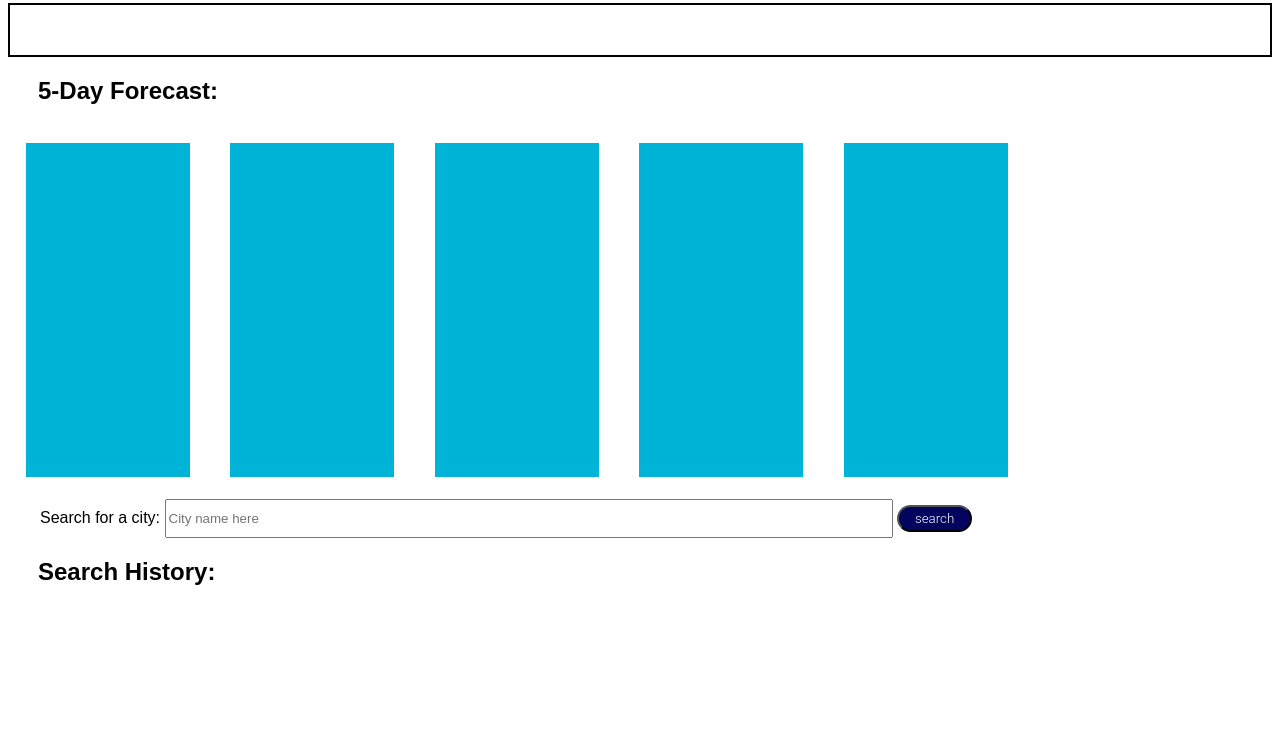
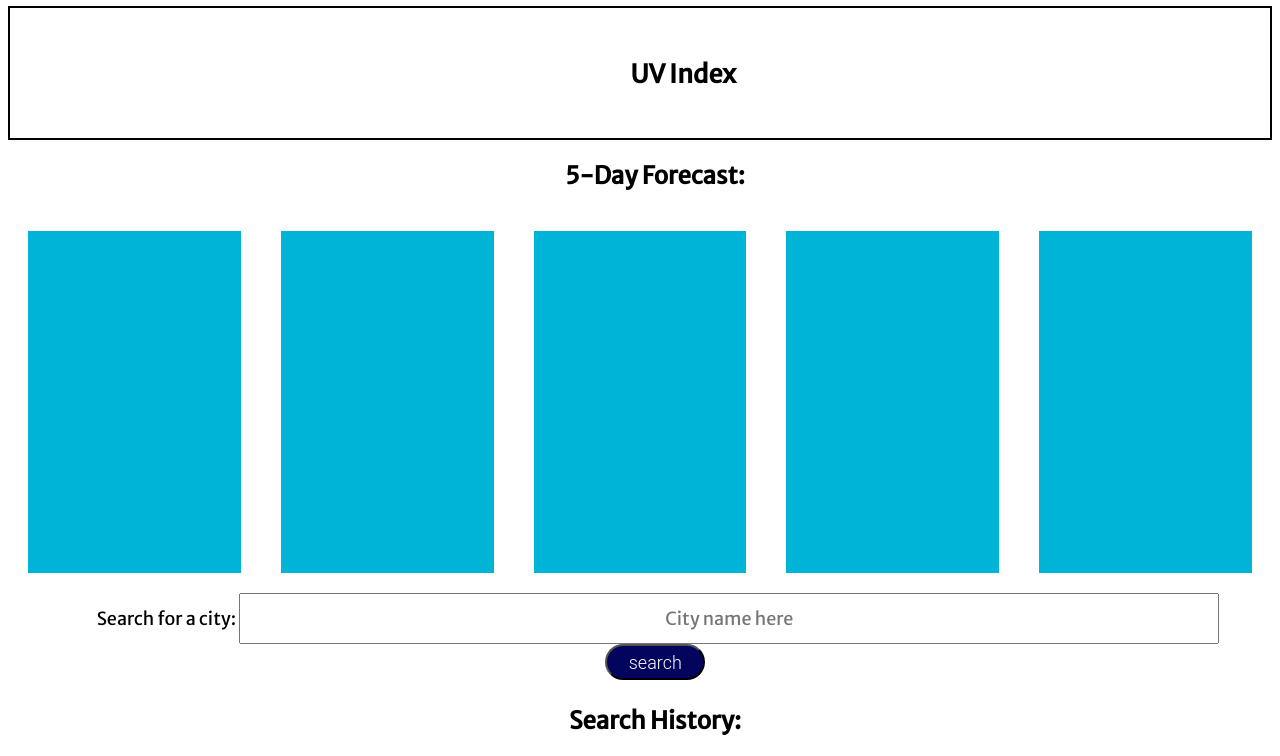
Before and after one commit to harmane4/Weather-Dashboard, a plain HTML site: page index.html in a window 1280 px wide. Shown: the part 77-833 px from the top of the page. Before the commit the page ends 800 px from the top, so only its background shows below. Drawn offline with nearby package versions, Linux system fonts and the light colour scheme.

Commit message:
Updated styling of page so that it is now flex

```diff
--- a/assets/CSS/style.css
+++ b/assets/CSS/style.css
@@ -1,15 +1,24 @@
 * {
-    font-family: sans-serif;
+    text-align: center;
+    font-family: 'Merriweather Sans', sans-serif;
+    font-size: large;
+}
+
+p {
+    font-size: 140%;
 }
 
 .date {
-    height: 50px;
-    width: 50px;
     border-style: solid;
     border-width: 2px;
     padding: 2em;
-    display: inline-block;
     margin: 1em;
+    background-color: #00B4D8;
+    color: white;
+    height: 270px;
+    width: 100px;
+    flex-direction: column;
+    flex: 1;
 }
 
 .currentDayContainer {
@@ -28,23 +37,12 @@ header {
 h1 {
     color: white;
     padding-left: 1em;
+    font-size: xx-large;
 }
 
 h2 {
     padding-left: 1.25em;
-}
-
-.date {
-    background-color: #00B4D8;
-    color: white;
-    height: 270px;
-    width: 100px;
-    display: inline-block;
-    text-align: center;
-}
-
-.UV {
-    width: 4em;
+    font-size: x-large;
 }
 
 .city-list {
@@ -86,9 +84,17 @@ h2 {
 h3 {
     padding-left: 2em;
     margin-top: 2em;
-    font-size: 1em;
+    font-size: 140%;
 }
 
 span {
     font-size: 1em;
 }
+
+#weekForecast {
+    display: flex;
+}
+
+#text {
+    font-size: 140%;
+}
--- a/assets/JS/script.js
+++ b/assets/JS/script.js
@@ -164,6 +164,9 @@ function getWeatherForecasts(searchResult) {
         })
         // .catch(window.alert("Please try again"));
         // If 404 message is received have window alert
+        // .catch if (err) {
+        // return window.alert()
+        //}
         getSearchHistoryFromLocalStorage();
         renderSearchHistoryResults();
     })
--- a/index.html
+++ b/index.html
@@ -3,6 +3,8 @@
   <head>
     <meta charset="UTF-8" />
     <link rel="stylesheet" href="assets/CSS/style.css" />
+    <link rel="preconnect" href="https://fonts.gstatic.com">
+    <link href="https://fonts.googleapis.com/css2?family=Merriweather+Sans&family=Open+Sans+Condensed:wght@300&family=Rubik&display=swap" rel="stylesheet">
     <script src="assets/JS/script.js" defer></script>
     <title>Weather Dashboard</title>
   </head>
@@ -16,14 +18,14 @@
            <h3 class="temperature"></h3>
             <h3 class="windSpeed"></h3>
             <h3 class=humidityValue></h3>
-           <h3 class="UV" id="UV-index"></h3>
+           <h3 class="UV" id="UV-index">UV Index</h3>
             <span><img id="weatherIcon" src="" alt=""></span>
         </div>
 
         <!---5 Day forecast--->
       <div>
         <h2>5-Day Forecast:</h2>
-        <div id="weekForecast">
+        <div id="weekForecast" class="fiveDayForecast">
           <div id="box1" class="date"></div>
           <div id="box2" class="date"></div>
           <div id="box3" class="date"></div>
```
